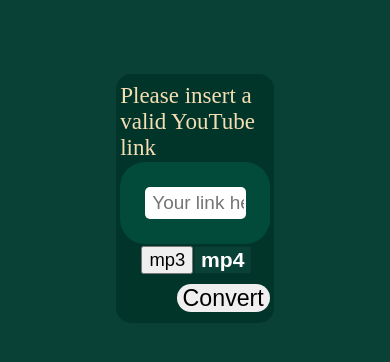
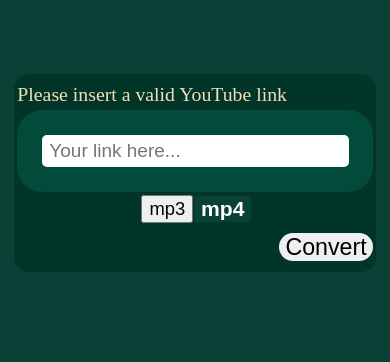
Before and after one commit to TorenIvan/Youtube2Mp3, a website with bundled scripts: page index.html in a window 390 px wide. Shown: the part 212-574 px from the top of the page. Built offline with nearby package versions, Linux system fonts and the light colour scheme.

Commit message:
Responsive design - media queries

```diff
--- a/css/style.css
+++ b/css/style.css
@@ -12,7 +12,8 @@
 }
 
 header p{
-    font-size: 55px;
+    /* font-size: 55px; */
+    font-size: 3.4375em;
     font-style: italic;
     color: floralwhite;
 }
@@ -37,7 +38,8 @@
     margin-bottom: 1%;
     text-emphasis: none;
     text-align: left;
-    font-size: 23px;
+    /* font-size: 23px; */
+    font-size: 1.4375em;
 }
 
 #converter{
@@ -113,3 +115,79 @@
     color: white;
     background-color: transparent;
 }
+
+/* Responsive layout - when the screen is less than 600px wide, make the two columns stack on top of each other instead of next to each other */
+@media screen and (max-width: 1002px) {
+    #container{
+        margin: auto;
+        width: 60%;
+        padding-bottom: 3%;
+        padding-top: 0.5625em;
+        padding-left: 1%;
+        padding-right: 1%;
+        background-color:#01352a;
+        opacity: 1.0;
+        border-radius: 15px;
+        height: 9.475em;
+        display: table;
+    }
+  }
+
+@media screen and (max-width: 676px) {
+    #container{
+        margin: auto;
+        width: 95%;
+        padding-bottom: 3%;
+        padding-top: 0.5625em;
+        padding-left: 1%;
+        padding-right: 1%;
+        background-color:#01352a;
+        opacity: 1.0;
+        border-radius: 15px;
+        height: 9.475em;
+        display: table;
+    }
+  }
+
+@media screen and (max-width: 442px) {
+    #container{
+        margin: auto;
+        width: 95%;
+        padding-bottom: 3%;
+        padding-top: 0.5625em;
+        padding-left: 1%;
+        padding-right: 1%;
+        background-color:#01352a;
+        opacity: 1.0;
+        border-radius: 15px;
+        height: 9.475em;
+        display: table;
+    }
+
+    #container p{
+        margin: 0%;
+        color: wheat;
+        margin-bottom: 1%;
+        text-emphasis: none;
+        text-align: left;
+        font-size: 1.2375em;
+    }
+}
+
+@media screen and (max-width: 378px) {
+    #container p{
+        margin: 0%;
+        color: wheat;
+        margin-bottom: 1%;
+        text-emphasis: none;
+        text-align: left;
+        font-size: 1.1375em;
+    }
+
+    #converter #form{
+        margin: 0 auto;
+        padding-right: 0.5em;
+        -webkit-padding-end: 0.5em;
+
+    }
+}
--- a/package.json
+++ b/package.json
@@ -28,7 +28,7 @@
     "hoek": "^6.1.3",
     "lodash": "^4.17.20",
     "youtube-info": "^1.3.2",
-    "ytdl-core": "^4.4.1"
+    "ytdl-core": "^4.4.2"
   },
   "devDependencies": {
     "dotenv": "^8.2.0",
```
Also changed, not shown: 1 other file.
